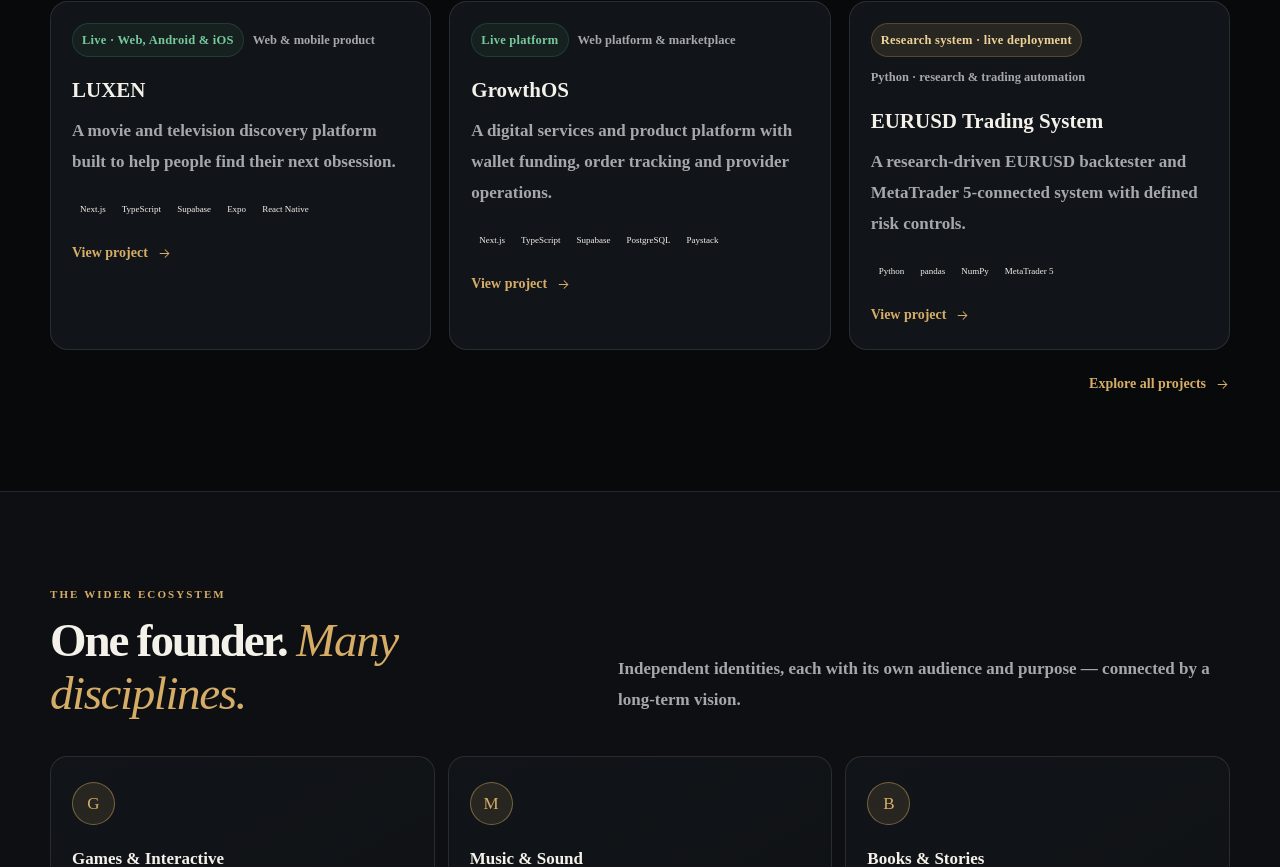
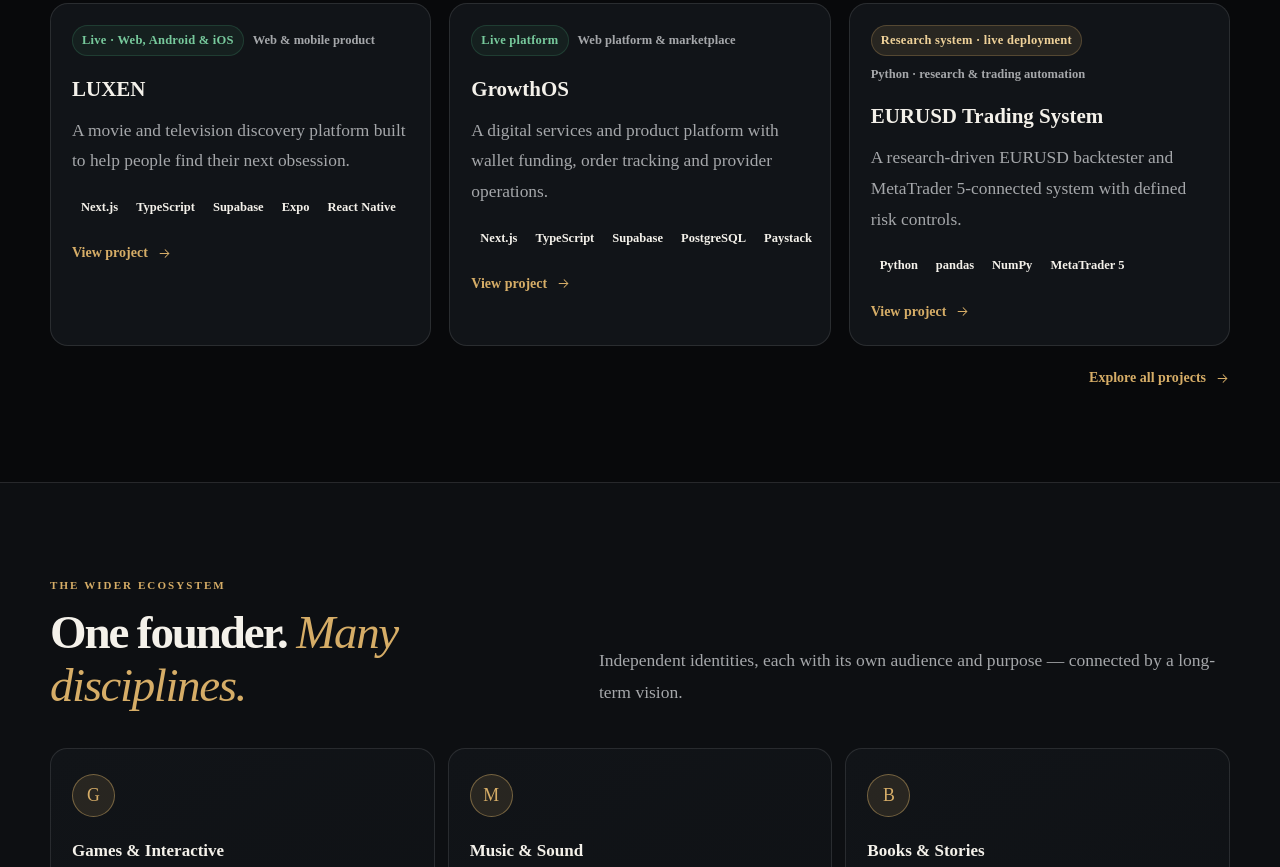
Before and after one commit to jaythewizzy/jaythewizzy-portfolio, a Next.js app: page / in a window 1280 px wide. Shown: the part 1193-2060 px from the top of the page. Built offline with nearby package versions, Linux system fonts and the light colour scheme.

Commit message:
Improve reading typography across all devices

```diff
--- a/app/globals.css
+++ b/app/globals.css
@@ -918,3 +918,204 @@ body{font-size:16px;line-height:1.76}
 }
 
 /* Mobile sizing is intentionally unchanged: the reported readability issue is desktop-first. */
+
+
+/* All-device readability pass: body copy and technical information must stay legible on every screen. */
+body {
+  font-family: var(--sans);
+  font-size: clamp(16px, calc(15.5px + .18vw), 18px);
+  line-height: 1.76;
+  -webkit-font-smoothing: antialiased;
+  text-rendering: optimizeLegibility;
+}
+
+.hero-lede,
+.intro-lede,
+.section-heading > p,
+.discipline-card p,
+.service-card p,
+.project-card p,
+.vision-inner p,
+.contact-cta p,
+.about-copy p,
+.principle-grid p,
+.process-grid p,
+.project-feature-copy p,
+.game-copy p,
+.media-row p,
+.contact-intro-card > p,
+.whatsapp-panel > p,
+.detail-panel p,
+.detail-copy,
+.feature-list li,
+.skill-card p,
+.timeline-item p,
+.availability-panel p,
+.brand-company-panel p,
+.company-item p,
+.home-proof-grid p,
+.release-panel > p,
+.music-listen-copy p,
+.music-release-card > p,
+.book-enquiry-panel p,
+.footer-top > p,
+.investor-note,
+.hero-support {
+  font-family: var(--sans);
+  font-size: clamp(16px, calc(15.5px + .16vw), 18px);
+  line-height: 1.78;
+  font-weight: 500;
+}
+
+.hero-lede,
+.intro-lede {
+  font-size: clamp(16.5px, calc(16px + .2vw), 19px);
+  line-height: 1.8;
+}
+
+.discipline-card p,
+.service-card p,
+.project-card p,
+.skill-card p,
+.detail-panel p,
+.detail-copy,
+.timeline-item p,
+.feature-list li {
+  font-size: clamp(15.75px, calc(15.25px + .17vw), 17.5px);
+  line-height: 1.76;
+}
+
+.skill-card h3,
+.discipline-card h3,
+.service-card h3,
+.principle-grid h3,
+.process-grid h3,
+.detail-panel h3,
+.timeline-item h3,
+.company-item h3 {
+  font-family: var(--sans);
+  font-size: clamp(16px, calc(15.5px + .12vw), 18px);
+  line-height: 1.42;
+  font-weight: 750;
+}
+
+/* Technology stack labels: the pills are content, not decorative micro-labels. */
+.skill-card .stack-row .tag,
+.detail-panel .stack-row .tag,
+.stack-row.stackRow .tag {
+  min-height: 34px;
+  padding: 7px 12px;
+  font-family: var(--sans);
+  font-size: clamp(14px, calc(13.6px + .14vw), 15.75px);
+  font-weight: 700;
+  line-height: 1.4;
+  letter-spacing: 0;
+}
+
+.skill-card .stack-row,
+.detail-panel .stack-row {
+  gap: 9px 10px;
+}
+
+/* Project catalogue tags and detail values should be readable but secondary to headings. */
+.project-tags .tag {
+  font-family: var(--sans);
+  font-size: 12.5px;
+  font-weight: 650;
+  line-height: 1.4;
+  padding: 6px 9px;
+}
+
+.project-meta,
+.status,
+.breadcrumb,
+.timeline-item .timeline-meta {
+  font-family: var(--sans);
+  font-size: 12.5px;
+  line-height: 1.5;
+  font-weight: 650;
+}
+
+.detail-fact small {
+  font-family: var(--sans);
+  font-size: 12.5px;
+  line-height: 1.5;
+  font-weight: 750;
+  letter-spacing: .1em;
+}
+
+.detail-fact strong,
+.contact-detail b,
+.contact-person b,
+.whatsapp-option b,
+.cv-summary-grid strong,
+.home-proof-grid b,
+.release-track,
+.music-track-title,
+.music-single-main strong {
+  font-family: var(--sans);
+  font-size: clamp(14.5px, calc(14px + .1vw), 16px);
+  line-height: 1.55;
+  font-weight: 700;
+}
+
+.music-track-title { font-size: 14px; }
+.music-track-note { font-size: 12.5px; line-height: 1.65; }
+.music-track-type,
+.music-track-number,
+.music-single-main small,
+.release-track span:last-child { font-size: 12px; }
+
+.button,
+.text-link,
+.contact-detail > a,
+.footer-links a,
+.footer-contact,
+.music-platform-primary > a,
+.music-platform-more > summary {
+  font-family: var(--sans);
+  font-size: 14px;
+  font-weight: 750;
+  line-height: 1.45;
+}
+
+/* Keep true utility labels compact, but never let them collapse to unreadable 8–10px text. */
+.footer-links span,
+.footer-bottom,
+.contact-detail small,
+.contact-person small,
+.whatsapp-option small,
+.social-label {
+  font-family: var(--sans);
+  font-size: 12px;
+  line-height: 1.5;
+}
+
+@media (max-width: 760px) {
+  body { font-size: 16px; line-height: 1.75; }
+
+  .hero-lede,
+  .intro-lede {
+    font-size: clamp(16px, 4.25vw, 17.5px);
+    line-height: 1.78;
+  }
+
+  .skill-card .stack-row .tag,
+  .detail-panel .stack-row .tag,
+  .stack-row.stackRow .tag {
+    min-height: 32px;
+    padding: 6px 10px;
+    font-size: 14px;
+  }
+
+  .project-tags .tag { font-size: 12.5px; }
+  .button,.text-link,.contact-detail > a,.footer-links a,.footer-contact { font-size: 14px; }
+}
+
+@media (max-width: 380px) {
+  body { font-size: 16px; }
+  .hero-lede,.intro-lede { font-size: 16px; }
+  .skill-card .stack-row .tag,
+  .detail-panel .stack-row .tag,
+  .stack-row.stackRow .tag { font-size: 13.75px; }
+}
```
